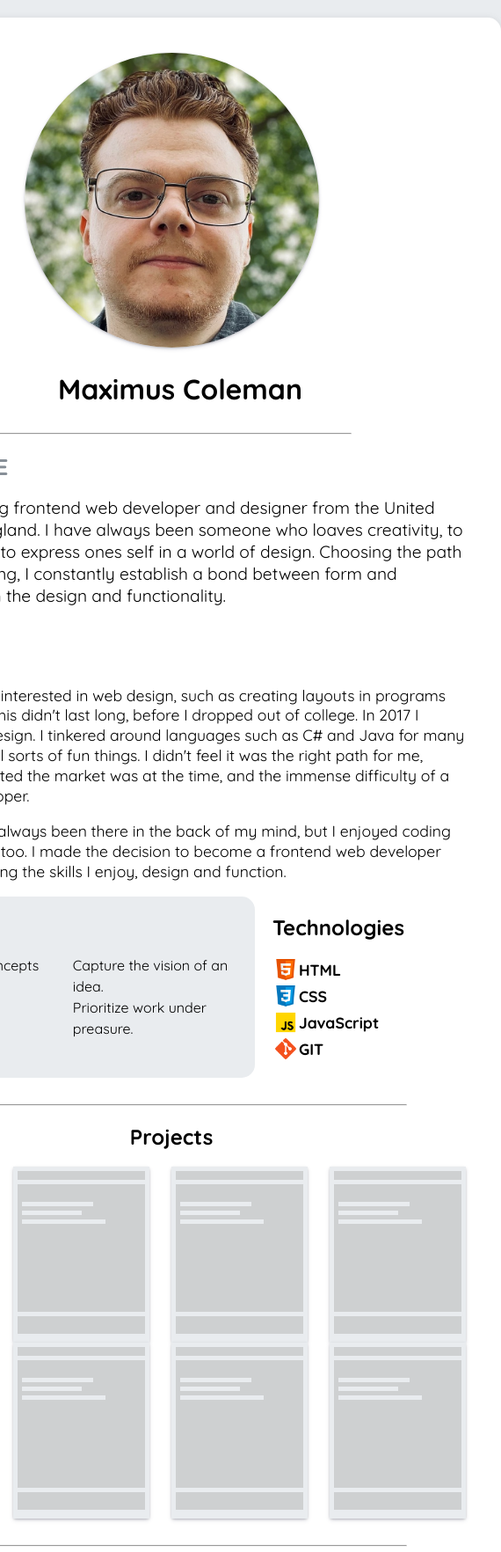
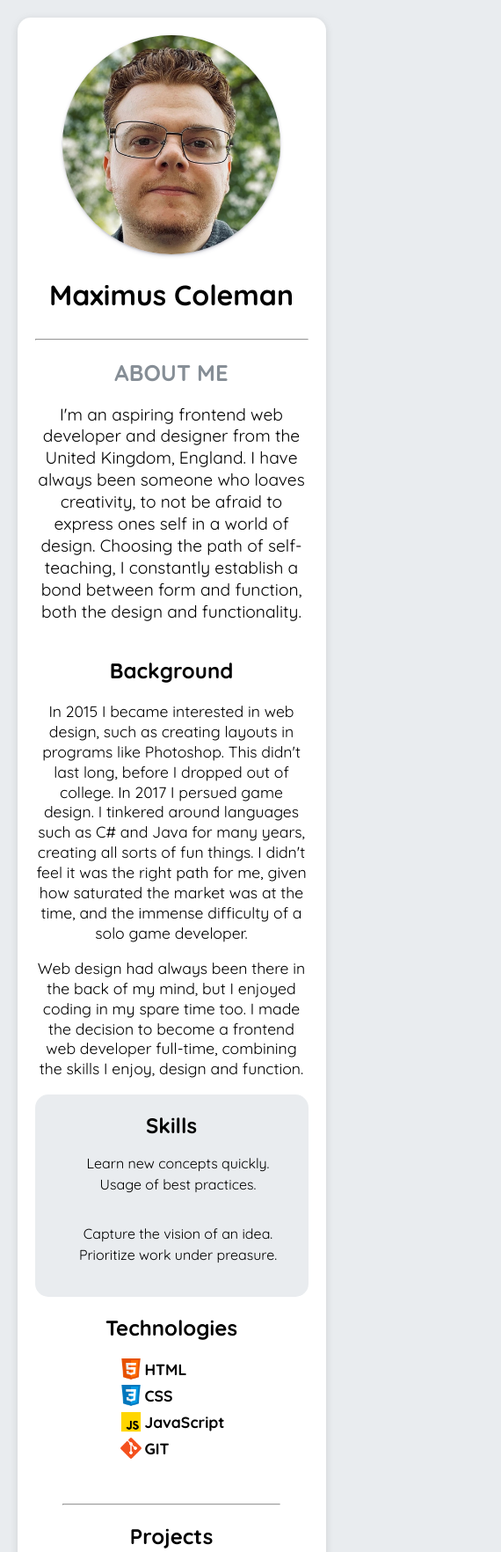
Before and after one commit to ColemanMaximus/maximuscoleman.com, a plain HTML site: page index.html in a window 390 px wide. Shown: the top 1764 px of the page at 88% size, 570 px wide, since content can reach past the window. Drawn offline with Linux system fonts and the light colour scheme.

Commit message:
Added some media queries to better layout the page on mobile.

```diff
--- a/assets/css/style.css
+++ b/assets/css/style.css
@@ -59,6 +59,11 @@ hr {
   display: flex;
 }
 
+.col {
+  display: flex;
+  flex-direction: column;
+}
+
 #profile {
   display: flex;
   align-items: flex-start;
@@ -79,6 +84,7 @@ hr {
 
 .profile-info h1 {
   font-size: 2rem;
+  text-wrap: nowrap;
   margin-bottom: 0;
 }
 
@@ -160,8 +166,6 @@ hr {
 }
 
 #projects h2 {
-  display: flex;
-  flex-direction: column;
   text-align: center;
   margin-top: 0;
 }
@@ -297,3 +301,70 @@ hr {
     height: 175px;
   }
 }
+
+@media screen and (max-width: 400px) {
+  .container {
+    width: 90%;
+    padding: 20px;
+  }
+
+  #profile {
+    text-align: center;
+  }
+
+  #profile img {
+    width: 80%;
+  }
+
+  .profile-info {
+    margin: 0;
+  }
+
+  .profile-info hr {
+    width: 100%;
+  }
+
+  #background {
+    text-align: center;
+  }
+
+  .wrapper {
+    flex-direction: column;
+    text-align: center;
+  }
+
+  #skills {
+    margin: 0;
+  }
+
+  #skills h2 {
+    text-align: center;
+  }
+
+  #skills .row {
+    flex-direction: column;
+  }
+
+  #technologies {
+    text-align: center;
+    align-items: center;
+    margin: 0;
+  }
+
+  .project {
+    margin-bottom: 50px;
+    width: 140px;
+  }
+
+  .project {
+    margin: 10px;
+  }
+
+  #projects .wrapper .col .row {
+    margin-bottom: 20px;
+  }
+
+  #inquires {
+    text-align: center;
+  }
+}
--- a/index.html
+++ b/index.html
@@ -82,33 +82,9 @@
       <hr>
       <section id="projects">
         <h2>Projects</h2>
+        <div class="wrapper">
+          <div class="col">
             <div class="row">
-          <a href="#">
-            <div class="project">
-              <div class="placeholder">
-                <div class="ph-nav"></div>
-                <div class="ph-main">
-                  <div class="ph-text"></div>
-                  <div class="ph-text"></div>
-                  <div class="ph-text"></div>
-                </div>
-                <div class="ph-footer"></div>
-              </div>
-            </div>
-          </a>
-          <a href="#">
-            <div class="project">
-              <div class="placeholder">
-                <div class="ph-nav"></div>
-                <div class="ph-main">
-                  <div class="ph-text"></div>
-                  <div class="ph-text"></div>
-                  <div class="ph-text"></div>
-                </div>
-                <div class="ph-footer"></div>
-              </div>
-            </div>
-          </a>
               <a href="#">
                 <div class="project">
                   <div class="placeholder">
@@ -163,6 +139,10 @@
                   </div>
                 </div>
               </a>
+            </div>
+          </div>
+          <div class="col">
+            <div class="row">
               <a href="#">
                 <div class="project">
                   <div class="placeholder">
@@ -190,6 +170,36 @@
                 </div>
               </a>
             </div>
+            <div class="row">
+              <a href="#">
+                <div class="project">
+                  <div class="placeholder">
+                    <div class="ph-nav"></div>
+                    <div class="ph-main">
+                      <div class="ph-text"></div>
+                      <div class="ph-text"></div>
+                      <div class="ph-text"></div>
+                    </div>
+                    <div class="ph-footer"></div>
+                  </div>
+                </div>
+              </a>
+              <a href="#">
+                <div class="project">
+                  <div class="placeholder">
+                    <div class="ph-nav"></div>
+                    <div class="ph-main">
+                      <div class="ph-text"></div>
+                      <div class="ph-text"></div>
+                      <div class="ph-text"></div>
+                    </div>
+                    <div class="ph-footer"></div>
+                  </div>
+                </div>
+              </a>
+            </div>
+          </div>
+        </div>
       </section>
       <hr>
       <section id="inquires">
```
Also changed, not shown: 1 other file. Lines whose indentation alone changed are shown as unchanged.
